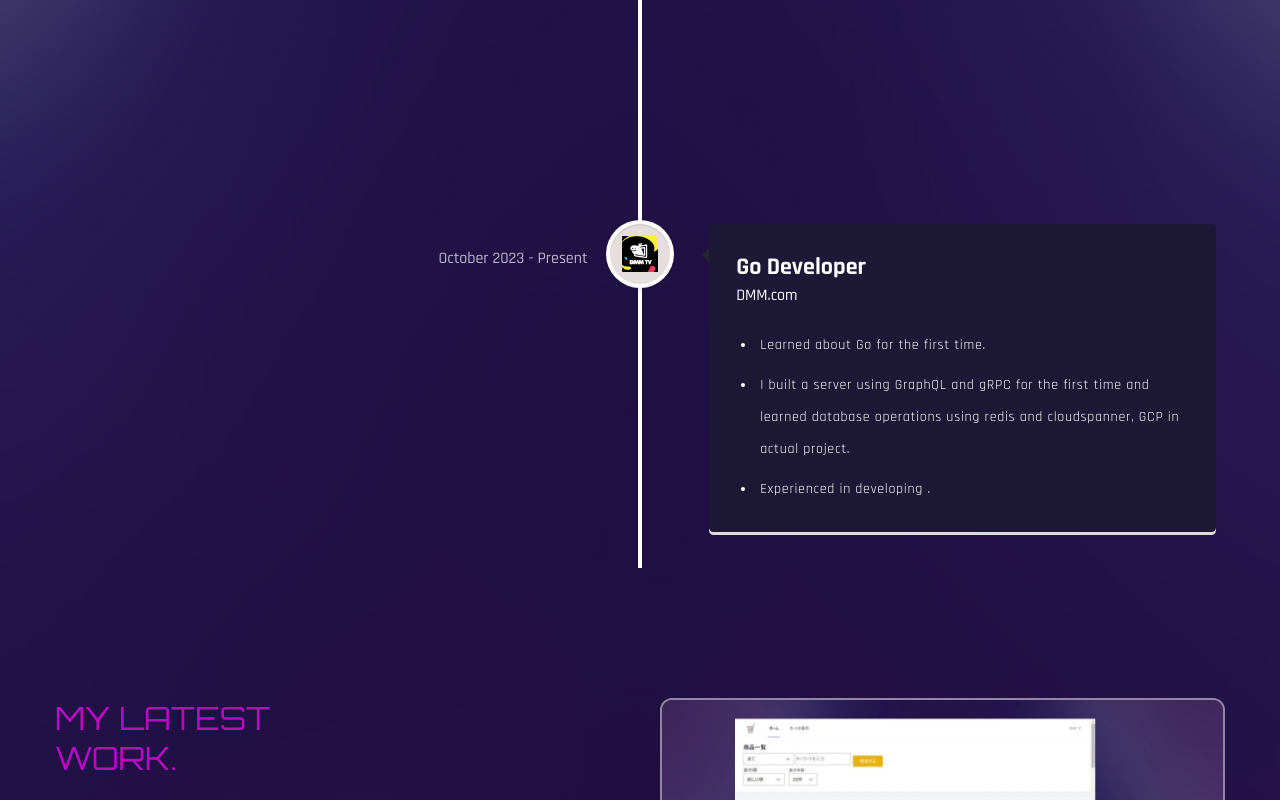
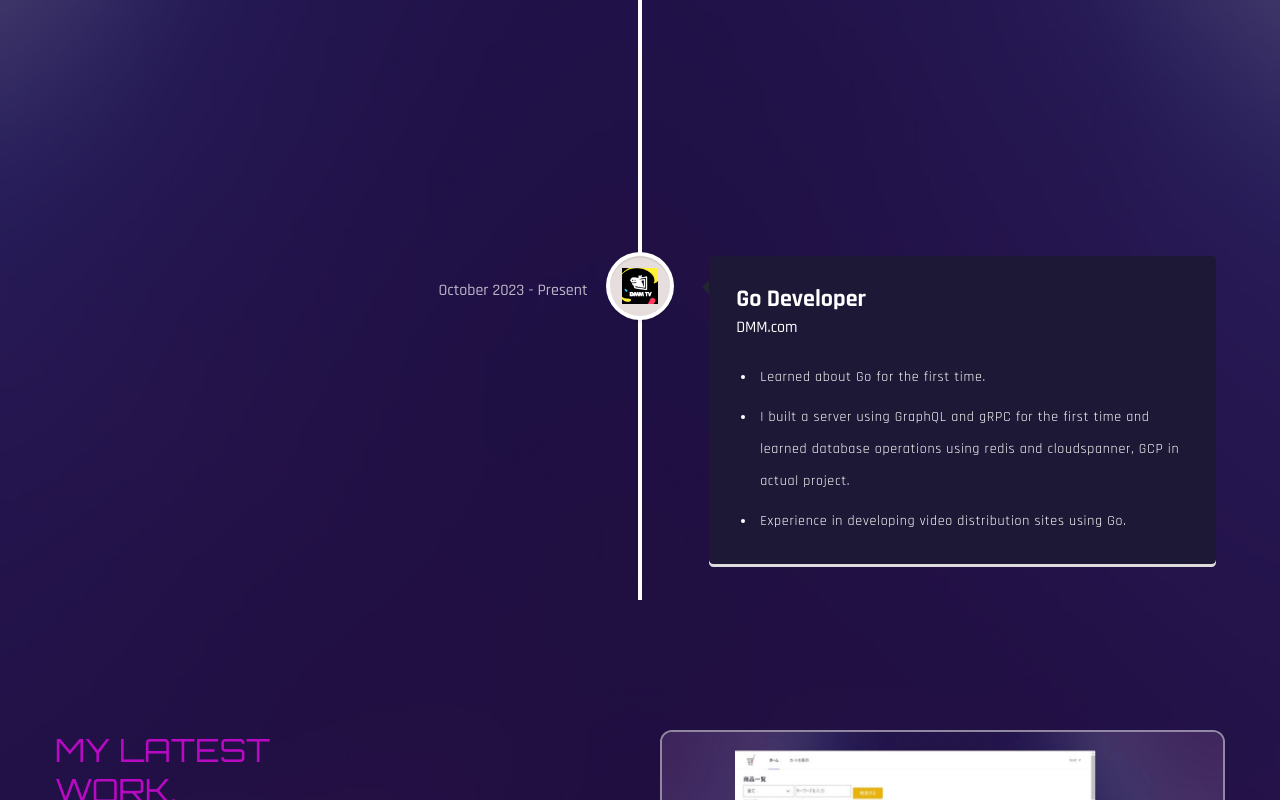
Before and after one commit to Yu-326-ta/portfolio, a React (Create React App) app: page / in a window 1280 px wide. Shown: the part 2787-3587 px from the top of the page. Built offline with nearby package versions, Linux system fonts and the light colour scheme; the HTML template or start-up script is replaced by a standard one; a web font is replaced by a local one.

Commit message:
fix experience card

```diff
--- a/src/constants/index.js
+++ b/src/constants/index.js
@@ -36,8 +36,8 @@ const experiences = [
     date: "December 2022 - August 2023",
     points: [
       "Learned Ruby and Rails for the first time.",
-      "Created a financial planner booking website using rails.",
-      "Experience in developing video distribution sites using Go.",
+      "Created a financial planner booking website using Rails.",
+      "Experience in developing  management screens for payment services using Rails.",
     ],
   },
   {
@@ -49,7 +49,7 @@ const experiences = [
     points: [
       "Learned about Go for the first time.",
       "I built a server using GraphQL and gRPC for the first time and learned database operations using redis and cloudspanner, GCP in actual project.",
-      "Experienced in developing .",
+      "Experience in developing video distribution sites using Go.",
     ],
   },
 ];
```
